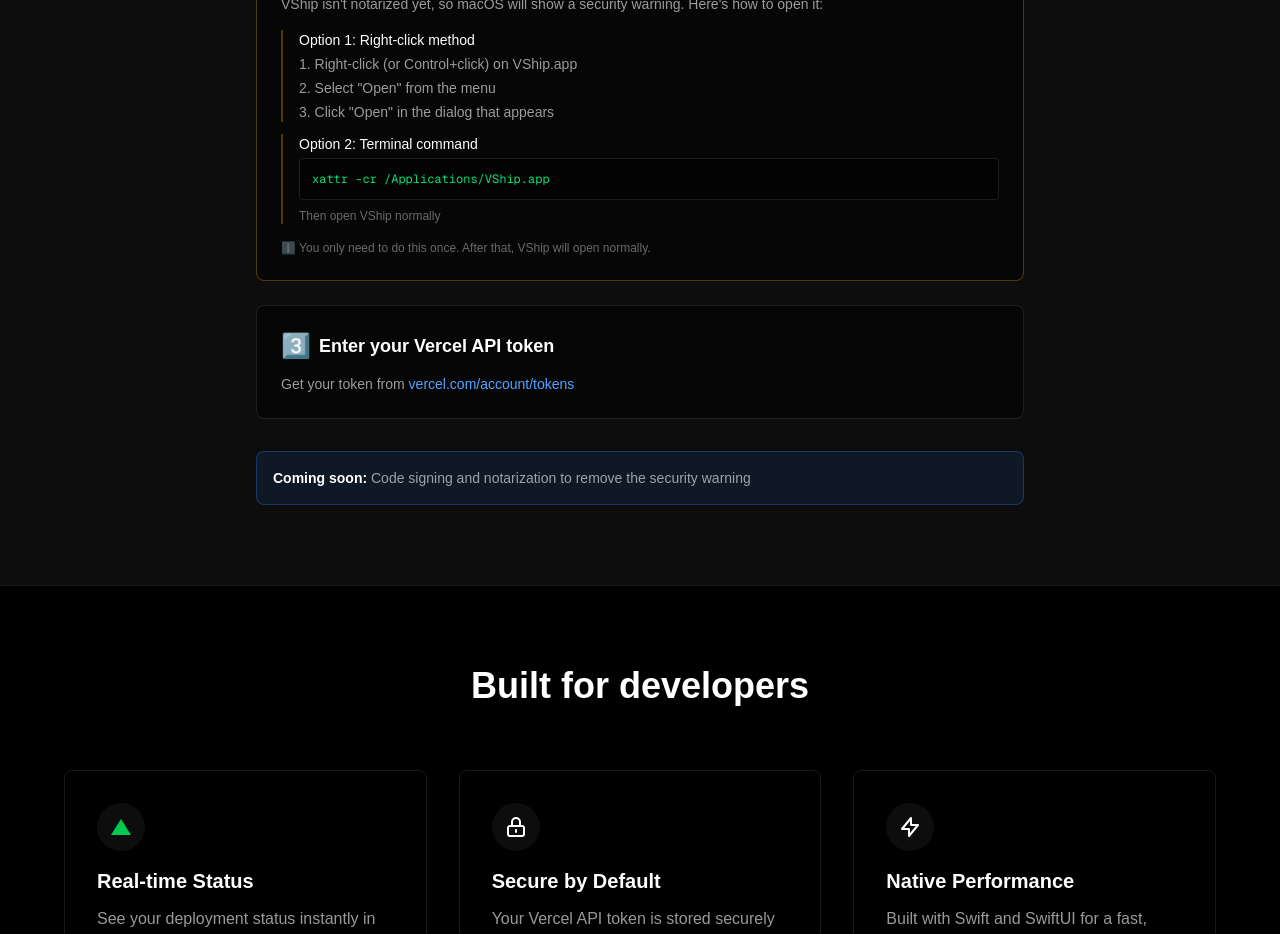
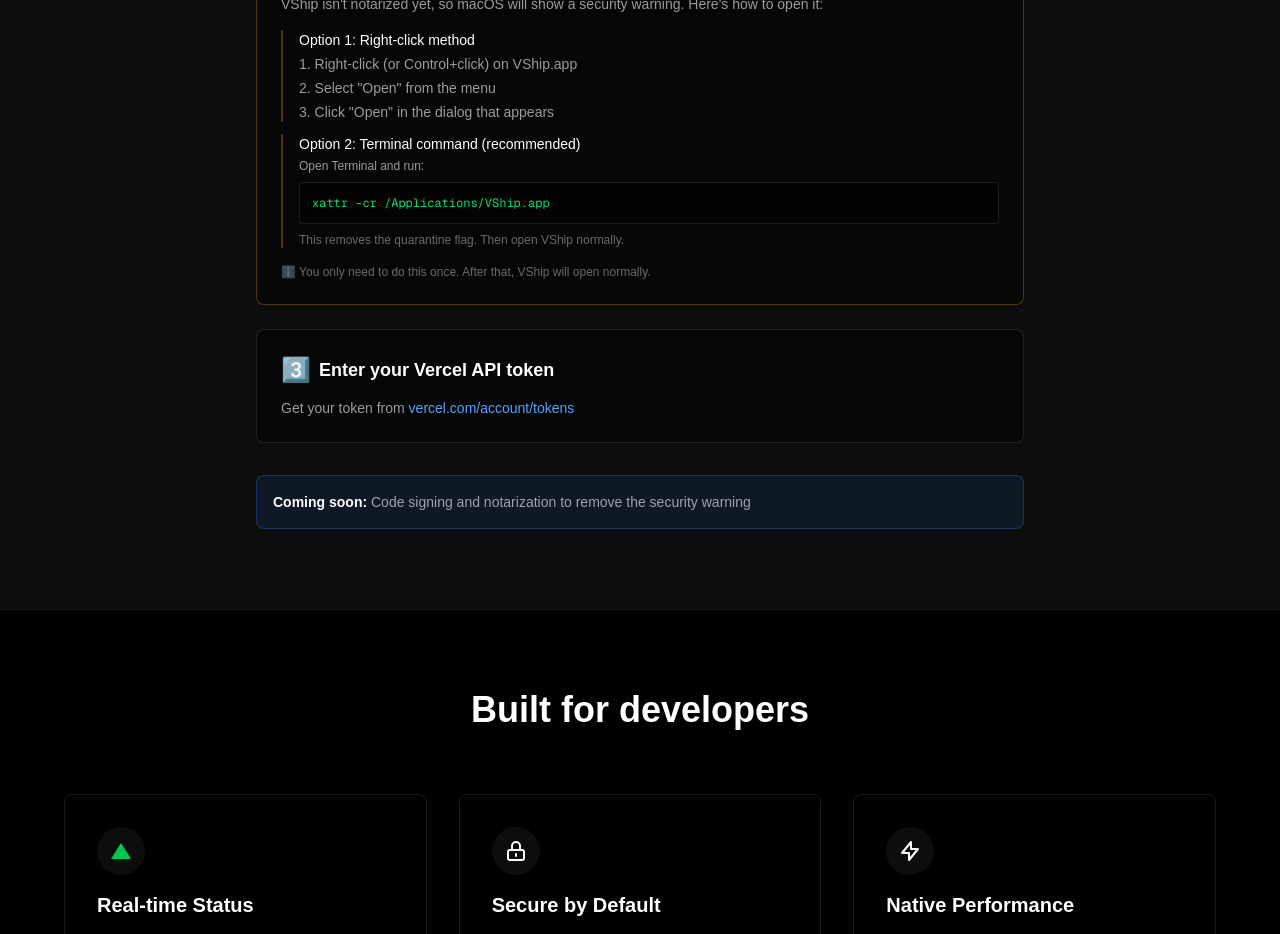
Before and after one commit to CharlesSOo/Vship, a Next.js app: page / in a window 1280 px wide. Shown: the part 1080-2014 px from the top of the page. Built offline with nearby package versions, Linux system fonts and the light colour scheme.

Commit message:
Make xattr command more prominent in installation instructions

```diff
--- a/app/page.tsx
+++ b/app/page.tsx
@@ -105,11 +105,12 @@
                 </div>
 
                 <div className="pl-4 border-l-2 border-yellow-500/30">
-                  <p className="font-medium text-sm mb-1">Option 2: Terminal command</p>
+                  <p className="font-medium text-sm mb-1">Option 2: Terminal command (recommended)</p>
+                  <p className="text-white/60 text-xs mb-2">Open Terminal and run:</p>
                   <code className="block text-xs bg-black/50 p-3 rounded border border-white/10 text-green-400 font-mono">
                     xattr -cr /Applications/VShip.app
                   </code>
-                  <p className="text-white/40 text-xs mt-2">Then open VShip normally</p>
+                  <p className="text-white/40 text-xs mt-2">This removes the quarantine flag. Then open VShip normally.</p>
                 </div>
               </div>
 
```
